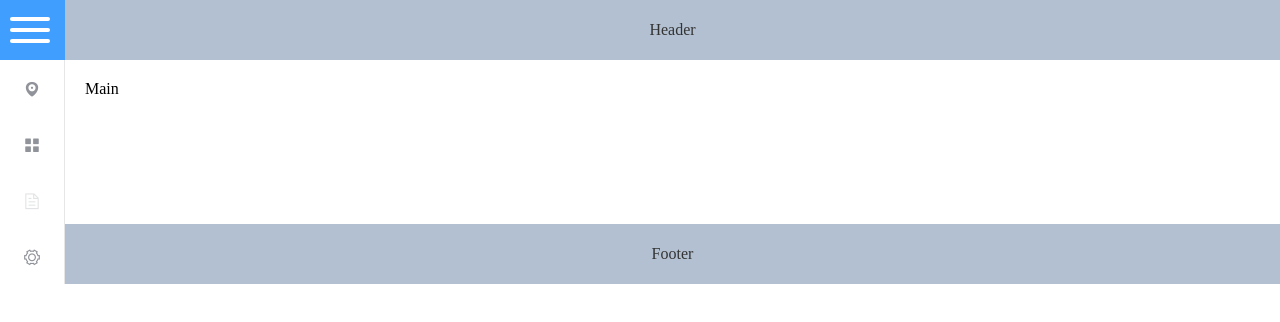
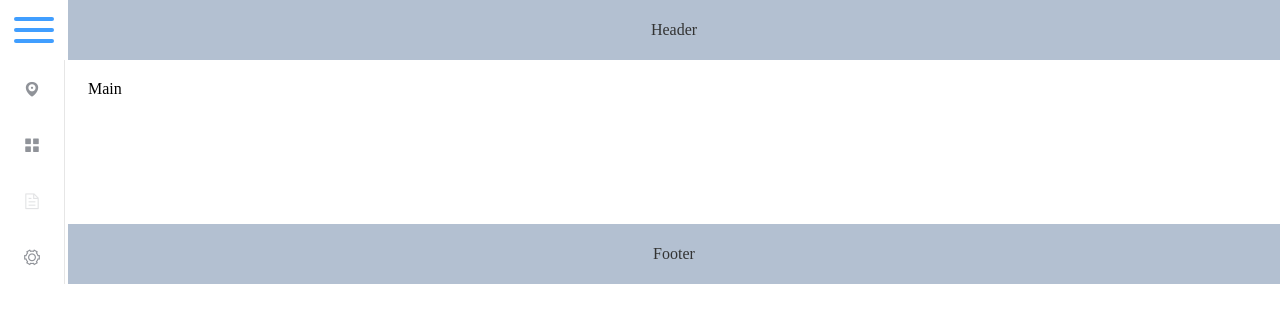
Before and after one commit to McCarthey/vue-admin-tpl, a Vue app: page / in a window 1280 px wide. Shown: the top 322 px of the page. Built offline with nearby package versions, Linux system fonts and the light colour scheme.

Commit message:
简易动画

```diff
--- a/src/styles/_animation.scss
+++ b/src/styles/_animation.scss
@@ -1,11 +1,26 @@
 .ani-icon {
   height: 40px;
-  background-color: #409EFF;
   padding: 10px 0;
+  transition: .3s;
+  cursor: pointer;
   div {
     width: 40px;
     height: 4px;
+    margin: 7px 14px;
     border-radius: 2px;
+  }
+}
+.ani-icon-white {
+  background-color: #fff;
+  transition: .3s;
+  div {
+    background-color: $color1;
+  }
+}
+.ani-icon-blue {
+  background-color: $color1;
+  transition: .3s;
+  div {
     background-color: #fff;
   }
 }
--- a/src/styles/style.scss
+++ b/src/styles/style.scss
@@ -1,3 +1,4 @@
+$color1:#409EFF;
 html,body {
   margin: 0;
   padding: 0;
--- a/src/views/index.vue
+++ b/src/views/index.vue
@@ -61,19 +61,31 @@
     data() {
       return {
         isCollapse: true,
-        aniIcon:'ani-icon-f1',
+        aniIcon:'ani-icon-white',
         collapseText:'toggle',
       };
     },
     methods: {
       toggleCollapse(){
         this.isCollapse = !this.isCollapse;
+        //变形动画
+        // switch (this.aniIcon) {
+        //   case 'ani-icon-f1':
+        //     this.aniIcon = 'ani-icon-f2';
+        //     break;
+        //   case 'ani-icon-f2':
+        //     this.aniIcon = 'ani-icon-f1';
+        //     break;
+        //   default:
+        //     break;
+        // }
+        //过渡动画
         switch (this.aniIcon) {
-          case 'ani-icon-f1':
-            this.aniIcon = 'ani-icon-f2';
+          case 'ani-icon-white':
+            this.aniIcon = 'ani-icon-blue';
             break;
-          case 'ani-icon-f2':
-            this.aniIcon = 'ani-icon-f1';
+          case 'ani-icon-blue':
+            this.aniIcon = 'ani-icon-white';
             break;
           default:
             break;
```
